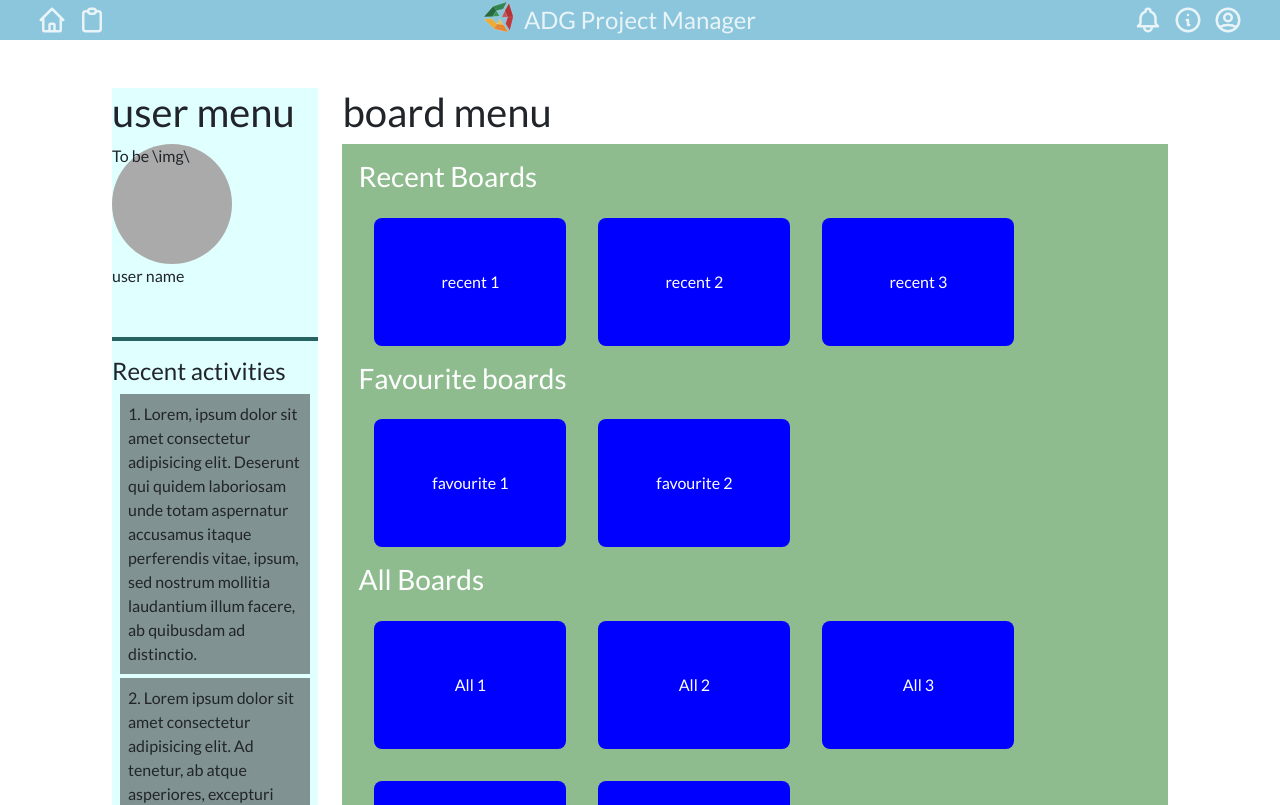
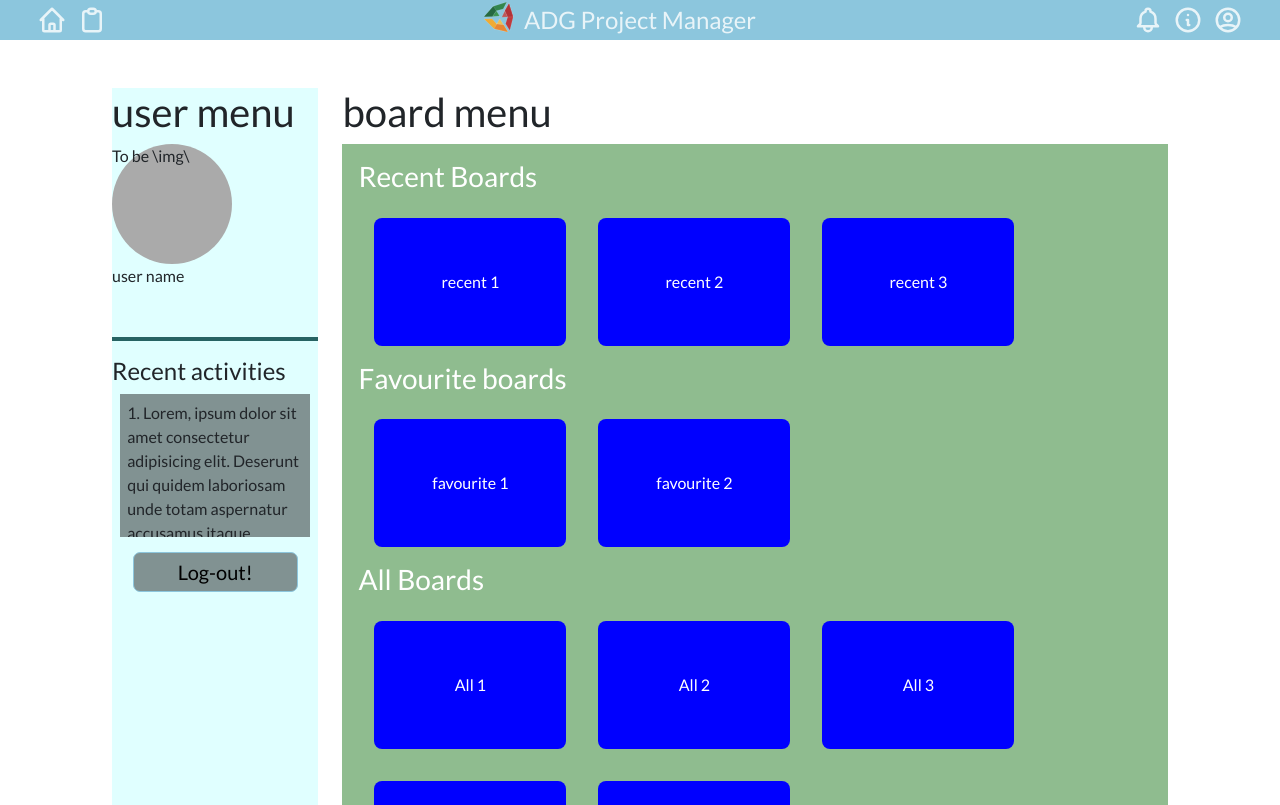
Before and after one commit to mounvip1525/ADG-Project-Manager, a React (Create React App) app: page /dashboard in a window 1280 px wide. Shown: the top 805 px of the page. Built offline with nearby package versions, Linux system fonts and the light colour scheme.

Commit message:
Update Dashboard.module.css

```diff
--- a/src/containers/Dashboard/Dashboard.module.css
+++ b/src/containers/Dashboard/Dashboard.module.css
@@ -20,20 +20,26 @@
   flex-direction: column;
 }
 
+/* .avatar {
+} */
+
 .avatarImg {
   height: 120px;
   width: 120px;
   border-radius: 9999px;
-  background-color: #aaa;
+  background-color: #aaaaaa;
 }
 
 .userRecents {
   padding-top: 1em;
   border-top: 4px solid #276363;
+  max-height: 200px;
+  overflow-y: auto;
+  overflow-x: hidden;
 }
 
 .userRecents > ul > li {
-  padding: 0.5em;
+  padding: 0.45em;
   margin: 0.25em 0.5em;
   background-color: #819292;
 }
```
